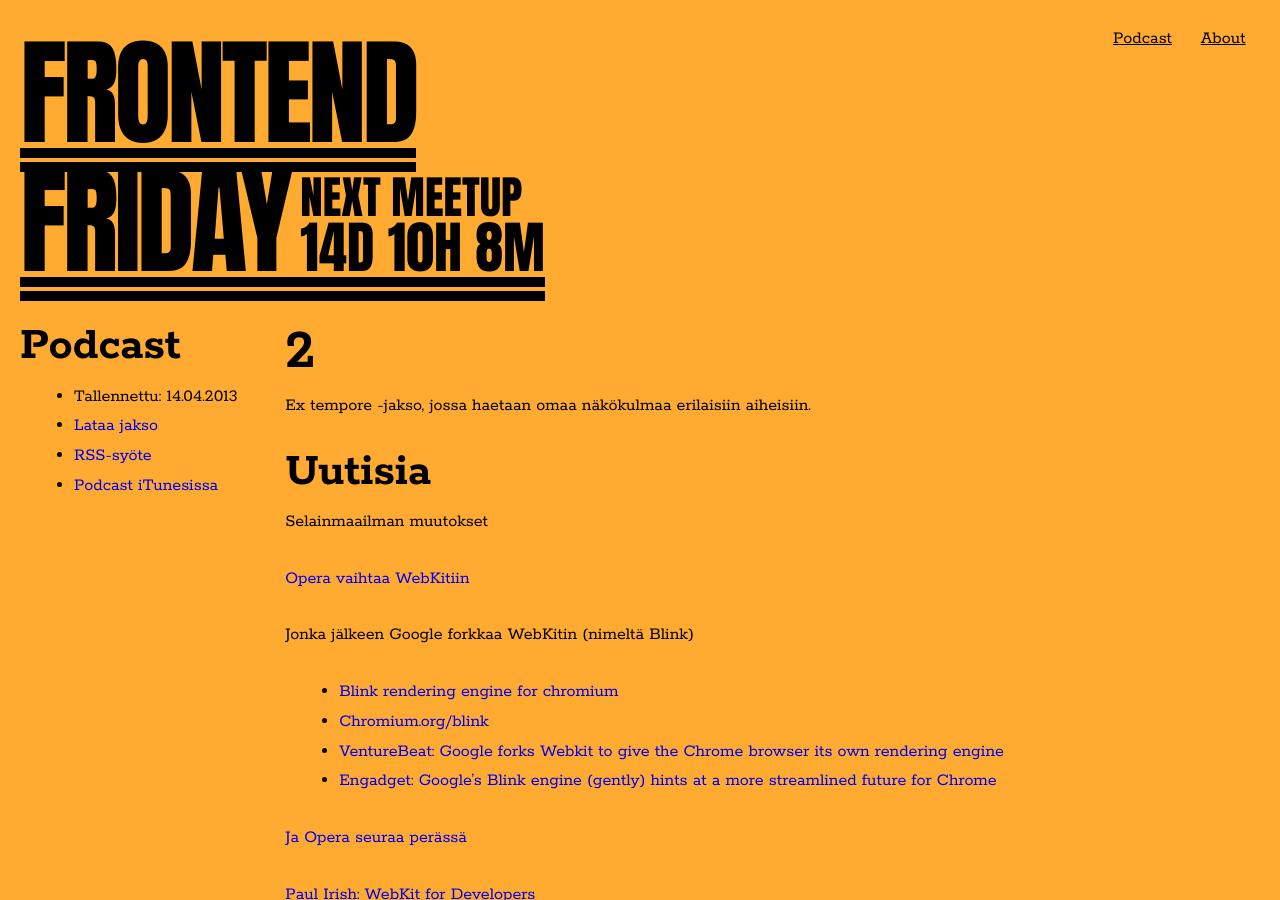
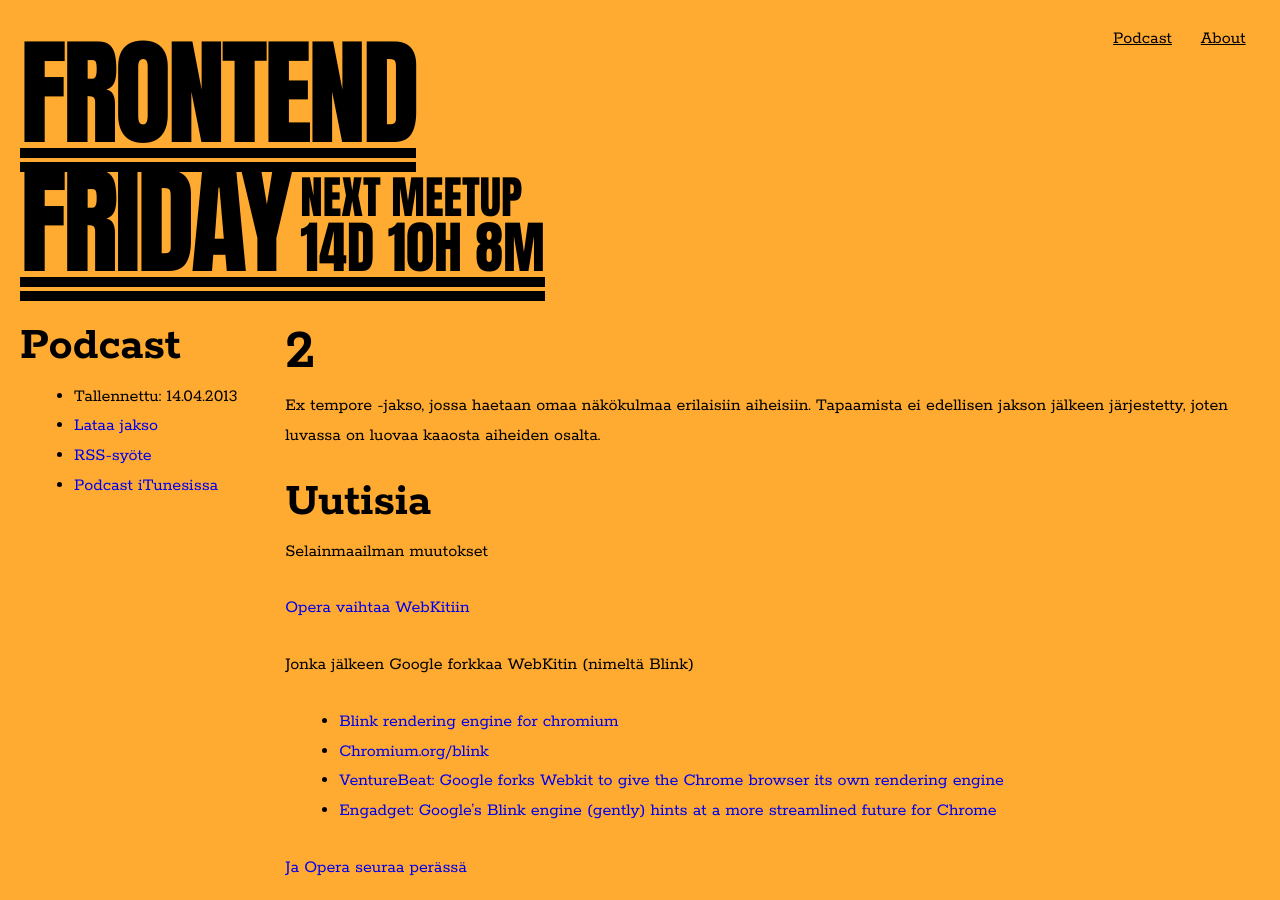
Before and after one commit to ouluweb/ouluweb.github.io, a Jekyll site: the page built from _posts/2013-04-14-2.md, in a window 1280 px wide and 900 px high. Built offline with Jekyll 4.4.1, drawn with Linux system fonts in a browser that asks for light colours; nearby versions of some CDN libraries; Markdown is read by kramdown in place of the engine named in the settings.

Commit message:
Added more details

```diff
--- a/_posts/2013-04-14-2.md
+++ b/_posts/2013-04-14-2.md
@@ -12,7 +12,7 @@ branch-url :
 
 ---
 # {{ page.title }}
-Ex tempore -jakso, jossa haetaan omaa näkökulmaa erilaisiin aiheisiin.
+Ex tempore -jakso, jossa haetaan omaa näkökulmaa erilaisiin aiheisiin. Tapaamista ei edellisen jakson jälkeen järjestetty, joten luvassa on luovaa kaaosta aiheiden osalta.
 
 
 ## Uutisia
```
